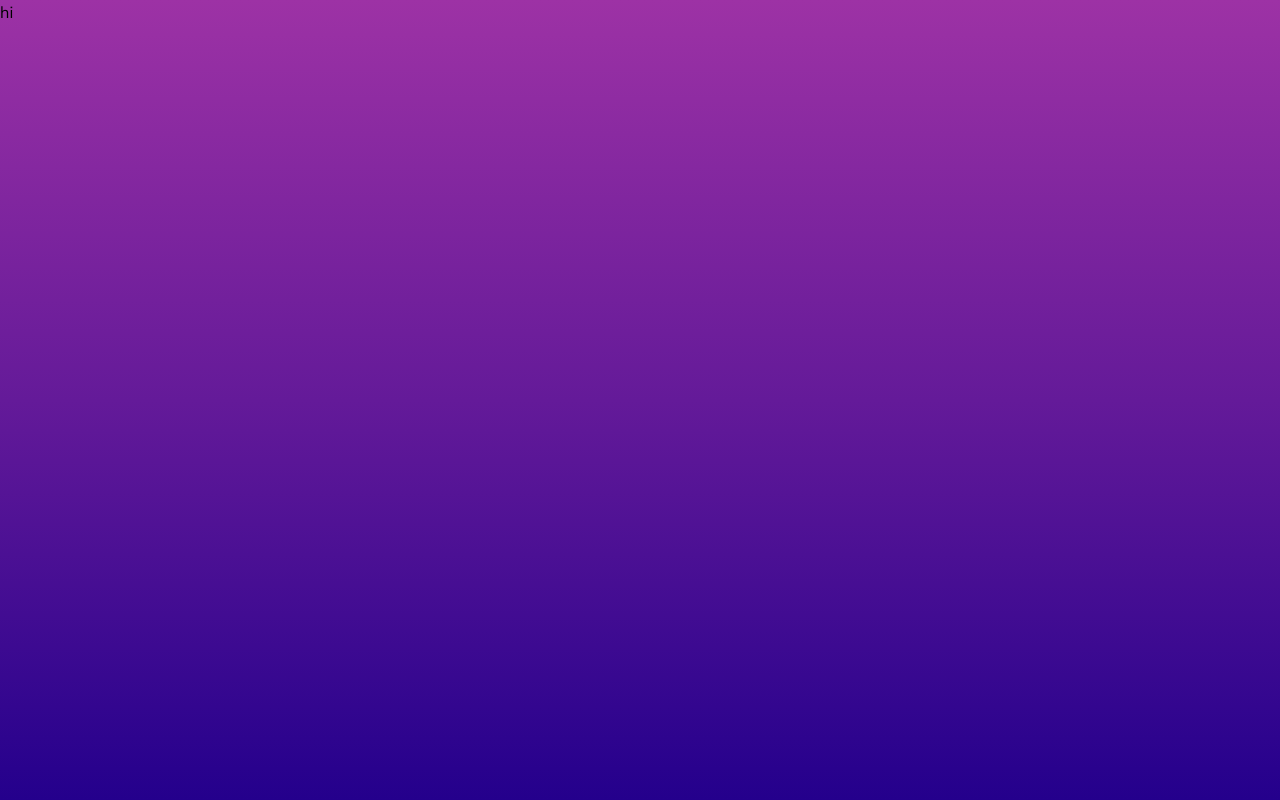
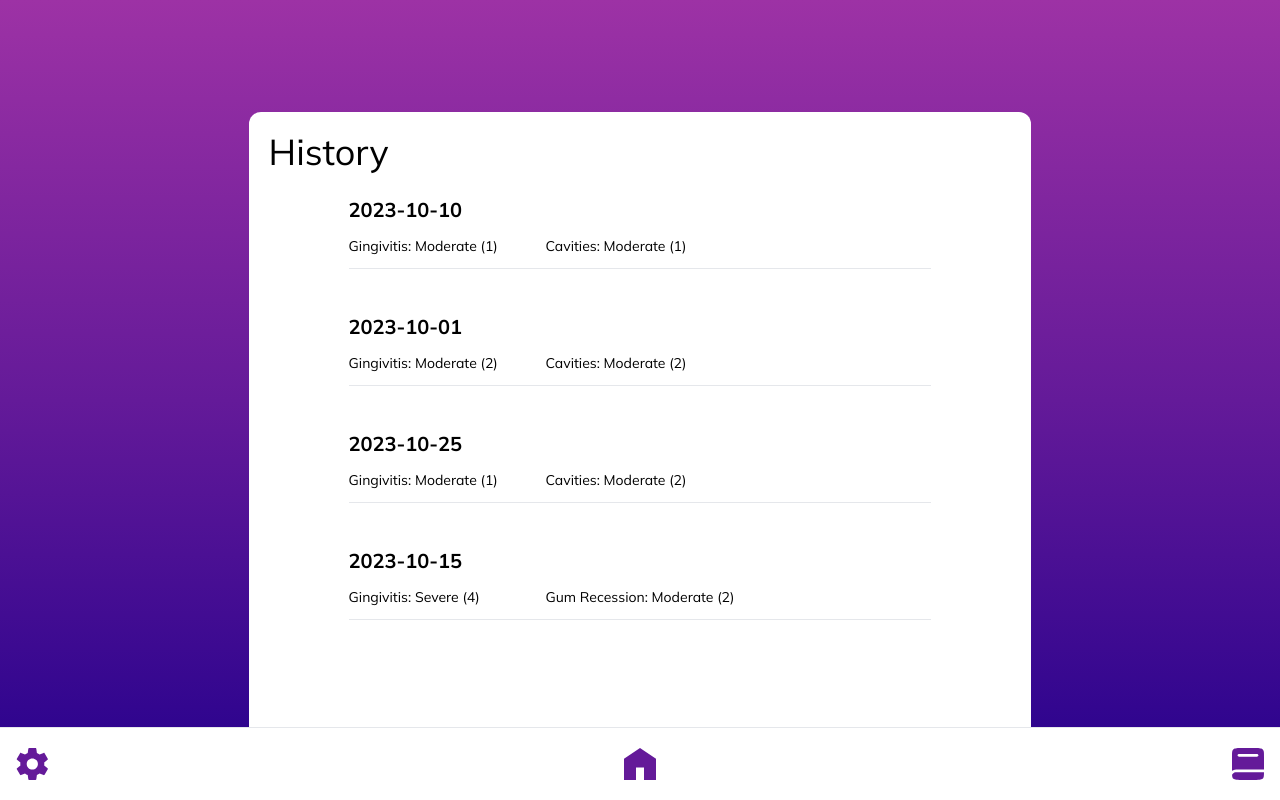
Before and after one commit to WhiteStoneDental/whitestone_IDSP, a Next.js app: page /history in a window 1280 px wide. Built offline with nearby package versions, Linux system fonts and the light colour scheme.

Commit message:
Updated history page, added nav bars

```diff
--- /dev/null
+++ b/src/app/history/history.json
@@ -0,0 +1,83 @@
+{
+  "oralScans": [
+    {
+      "id": 1,
+      "date": "2023-10-10",
+      "diseaseAnalysis": {
+        "gingivitis": { "count": 1, "level": "Moderate" },
+        "cavities": { "count": 1, "level": "Moderate" }
+      }
+    },
+    {
+      "id": 2,
+      "date": "2023-10-01",
+      "diseaseAnalysis": {
+        "gingivitis": { "count": 2, "level": "Moderate" },
+        "cavities": { "count": 2, "level": "Moderate" }
+      }
+    },
+    {
+      "id": 3,
+      "date": "2023-10-25",
+      "diseaseAnalysis": {
+        "gingivitis": { "count": 1, "level": "Moderate" },
+        "cavities": { "count": 2, "level": "Moderate" }
+      }
+    },
+    {
+      "id": 4,
+      "date": "2023-10-15",
+      "diseaseAnalysis": {
+        "gingivitis": { "count": 4, "level": "Severe" },
+        "gumRecession": { "count": 2, "level": "Moderate" }
+      }
+    },
+    {
+      "id": 5,
+      "date": "2023-10-05",
+      "diseaseAnalysis": {
+        "gingivitis": { "count": 2, "level": "Moderate" },
+        "cavities": { "count": 1, "level": "Moderate" }
+      }
+    },
+    {
+      "id": 6,
+      "date": "2023-09-25",
+      "diseaseAnalysis": {
+        "plaque": { "count": 1, "level": "Mild" },
+        "gumRecession": { "count": 2, "level": "Moderate" }
+      }
+    },
+    {
+      "id": 7,
+      "date": "2023-09-20",
+      "diseaseAnalysis": {
+        "gingivitis": { "count": 3, "level": "Severe" },
+        "cavities": { "count": 1, "level": "Moderate" }
+      }
+    },
+    {
+      "id": 8,
+      "date": "2023-09-10",
+      "diseaseAnalysis": {
+        "cavities": { "count": 1, "level": "Moderate" },
+        "gumRecession": { "count": 1, "level": "Mild" }
+      }
+    },
+    {
+      "id": 9,
+      "date": "2023-09-15",
+      "diseaseAnalysis": {
+        "cavities": { "count": 1, "level": "Moderate" }
+      }
+    },
+    {
+      "id": 10,
+      "date": "2023-09-05",
+      "diseaseAnalysis": {
+        "gingivitis": { "count": 1, "level": "Moderate" },
+        "cavities": { "count": 2, "level": "Severe" }
+      }
+    }
+  ]
+}
--- a/src/app/history/page.tsx
+++ b/src/app/history/page.tsx
@@ -1,7 +1,86 @@
+"use client";
+import NavBar from "@/components/NavBar";
+import { useState, useEffect } from "react";
+import history from "./history.json";
+
+
+interface HistoryItem {
+  id: number;
+  date: string;
+  diseaseAnalysis?: {
+    gingivitis?: {
+      count: number;
+      level: string;
+    };
+    cavities?: {
+      count: number;
+      level: string;
+    };
+    plaque?: string;
+    gumRecession?: string;
+  };
+}
+
+interface HistoryData {
+  oralScans: HistoryItem[];
+}
+
 export default function History() {
+
+  const [loading, setLoading] = useState(true);
+
+  const isLoggedIn = true;
+
+  console.log(history);
+
   return (
-    <div className="gradient-bg h-screen w-full">
-      <h1>hi</h1>
+    <div className="flex flex-col gradient-bg h-screen w-full items-center relative p-8">
+      <div
+        className="bg-white p-5 rounded-xl h-screen w-screen-full-xlg overflow-hidden mt-20 dark:bg-[var(--mainphrase-bg)]"
+        id="history"
+      >
+      <h1 className="text-4xl">History</h1>
+      <div id="latest-scans-content">
+          {history.oralScans.slice(0, 4).map((scan) => (
+            <div key={scan.id} className="gap-4 mt-1">
+              <div className="  pl-20 pr-20 p-5 ">
+                <h3 className="text-black font-bold text-xl  dark:text-white mb-3">
+                  {scan.date}
+                </h3>
+                {scan.diseaseAnalysis && (
+                  <>
+                    <div className="grid grid-cols-1 md:grid-cols-2 lg:grid-cols-3 gap-2">
+                      {scan.diseaseAnalysis.gingivitis && (
+                        <h3 className="text-black  text-sm  dark:text-white ">
+                          Gingivitis: {scan.diseaseAnalysis.gingivitis.level} (
+                          {scan.diseaseAnalysis.gingivitis.count})
+                        </h3>
+                      )}
+                      {scan.diseaseAnalysis.cavities && (
+                        <h3 className="text-black text-sm  dark:text-white ">
+                          Cavities: {scan.diseaseAnalysis.cavities.level} (
+                          {scan.diseaseAnalysis.cavities.count})
+                        </h3>
+                      )}
+                      {scan.diseaseAnalysis.gumRecession && (
+                        <h3 className="text-black text-sm  dark:text-white">
+                          Gum Recession:{" "}
+                          {scan.diseaseAnalysis.gumRecession.level} (
+                          {scan.diseaseAnalysis.gumRecession.count})
+                        </h3>
+                      )}
+                    </div>
+                      <hr className="mt-3" />
+                  </>
+                )}
+              </div>
+            </div>
+          ))}
+        </div>
+        </div>
+      <div className="mt-auto">
+        <NavBar />
+      </div>
     </div>
   );
 }
--- a/src/app/home/page.tsx
+++ b/src/app/home/page.tsx
@@ -79,7 +79,7 @@ export default function HomePage() {
       {/* "Latest Scans" section */}
 
       <div
-        className="bg-white p-5 rounded-xl h-screen w-full overflow-hidden mt-10 mb-5 dark:bg-[var(--mainphrase-bg)]"
+        className="bg-white p-5 rounded-xl h-screen max-w-screen-lg overflow-hidden mt-10 mb-5 dark:bg-[var(--mainphrase-bg)]"
         id="latest-scans"
       >
         <h3 className="text-black font-bold text-2xl mb-5 dark:text-white">
--- a/src/app/page.tsx
+++ b/src/app/page.tsx
@@ -163,7 +163,7 @@ export default function Landing() {
   </div>
 
   <div className="bg-purple-200 rounded-md">
-    <p className="text-gray-700 mb-2 mt-2 text-sm sm:text-base">Check the web app</p>
+    <p className="text-gray-700 mb-2 mt-2 text-sm sm:text-base">Check the Web App</p>
     <button
       className={`bg-purple-500 text-white px-4 py-2 sm:px-20 sm:py-3 rounded-full w-full sm:w-auto text-center ${loading ? "pointer-events-none" : ""}`}
       onClick={handleLetsGoClick}
--- a/src/app/scan/page.tsx
+++ b/src/app/scan/page.tsx
@@ -1,6 +1,7 @@
 "use client";
 
 import dynamic from "next/dynamic";
+import NavBar from "@/components/NavBar";
 
 const FaceLandmarkCanvas = dynamic(
   () => {
@@ -15,6 +16,9 @@ export default function ScanPage() {
       <div className="flex flex-col items-center mb-5">
         <FaceLandmarkCanvas />
       </div>
+      <div className="mt-auto">
+        <NavBar />
+      </div>
     </div>
   );
 }
```
Also changed, not shown: 1 other file (tests, documents, lock files or other folders).
